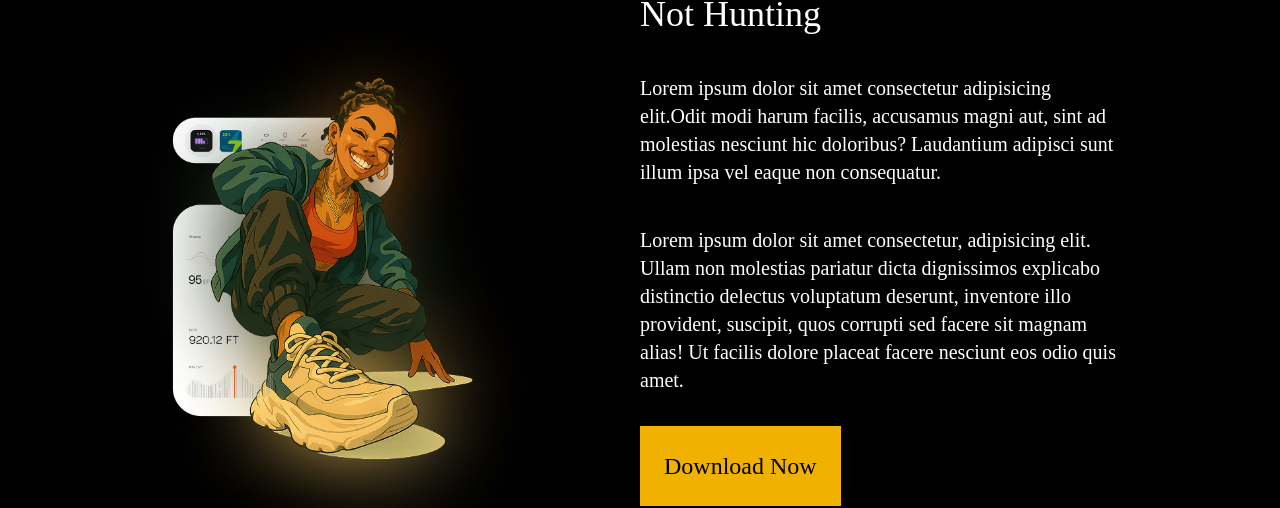
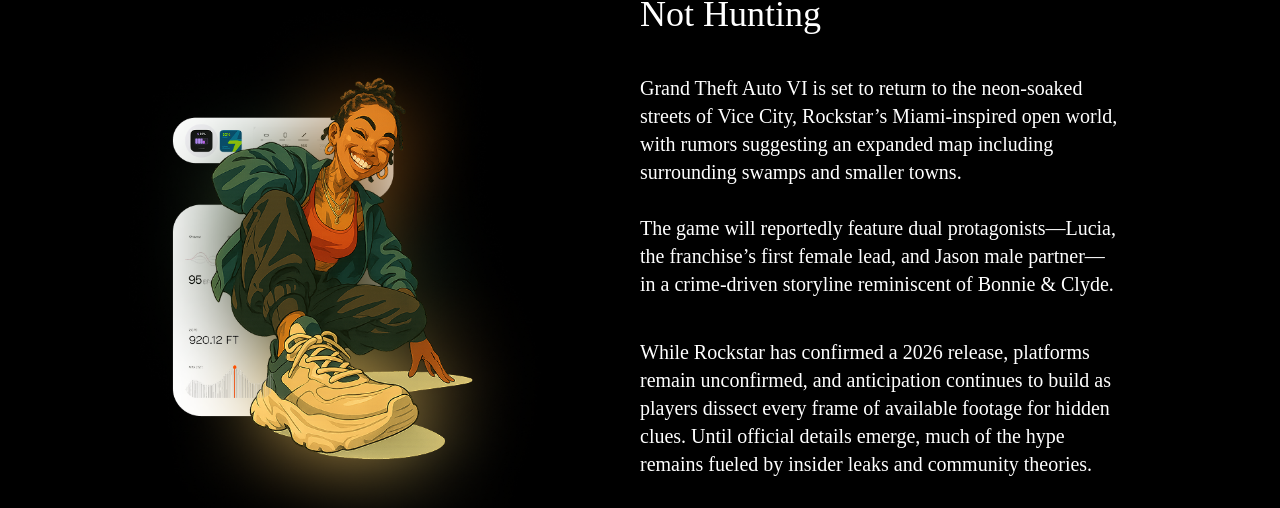
Before and after one commit to PriyanshuSingh10114/GTA-VI-Web, a React (Vite) app: page / in a window 1280 px wide. Shown: the part 926-1434 px from the top of the page. Built offline with nearby package versions, Linux system fonts and the light colour scheme; a web font is replaced by a local one.

Commit message:
fix: removed @tailwindcss/vite and updated vite config

```diff
--- a/package.json
+++ b/package.json
@@ -16,6 +16,7 @@
   },
   "devDependencies": {
     "@eslint/js": "^9.25.0",
+    "@tailwindcss/vite": "^4.1.11",
     "@types/react": "^19.1.2",
     "@types/react-dom": "^19.1.2",
     "@vitejs/plugin-react": "^4.4.1",
@@ -24,8 +25,8 @@
     "eslint-plugin-react-hooks": "^5.2.0",
     "eslint-plugin-react-refresh": "^0.4.19",
     "globals": "^16.0.0",
-    "postcss": "^8.5.3",
-    "tailwindcss": "^4.1.7",
+    "postcss": "^8.5.6",
+    "tailwindcss": "^4.1.11",
     "vite": "^6.3.5"
   }
 }
--- a/src/App.jsx
+++ b/src/App.jsx
@@ -170,14 +170,12 @@
             <h1 className='text-4xl'>Still Running,</h1>
             <h1 className='text-4xl'>Not Hunting</h1>
 
-            <p className='mt-10 text-xl font-[Helvetica_Now_Display]'>Lorem ipsum dolor sit amet consectetur adipisicing elit.Odit modi
-              harum facilis, accusamus magni aut, sint ad molestias
-              nesciunt hic doloribus? Laudantium adipisci sunt illum ipsa vel eaque non consequatur.
+            <p className='mt-10 text-xl font-[Helvetica_Now_Display]'>Grand Theft Auto VI is set to return to the neon-soaked streets of Vice City, Rockstar’s Miami-inspired open world, with rumors suggesting an expanded map including surrounding swamps and smaller towns.
+              <br />
+              <br />
+              The game will reportedly feature dual protagonists—Lucia, the franchise’s first female lead, and Jason male partner—in a crime-driven storyline reminiscent of Bonnie & Clyde.
             </p>
-            <p className='mt-10 text-xl font-[Helvetica_Now_Display]'>Lorem ipsum dolor sit amet consectetur, adipisicing elit. Ullam non molestias
-              pariatur dicta dignissimos explicabo distinctio delectus voluptatum deserunt,
-              inventore illo provident, suscipit, quos corrupti sed facere sit magnam alias!
-              Ut facilis dolore placeat facere nesciunt eos odio quis amet.
+            <p className='mt-10 text-xl font-[Helvetica_Now_Display]'>While Rockstar has confirmed a 2026 release, platforms remain unconfirmed, and anticipation continues to build as players dissect every frame of available footage for hidden clues. Until official details emerge, much of the hype remains fueled by insider leaks and community theories.
             </p>
             <a href="https://www.rockstargames.com/" target="_blank" rel="">
             <button className="bg-yellow-500 absolute px-6 py-6 text-2xl text-black mt-8">
--- a/src/index.css
+++ b/src/index.css
@@ -1,4 +1,7 @@
 @import "tailwindcss";
+/* @tailwind base;
+@tailwind components;
+@tailwind utilities; */
 
 @font-face {
     font-family: "pricedown";
--- a/vite.config.js
+++ b/vite.config.js
@@ -4,7 +4,7 @@
 
 // https://vite.dev/config/
 export default defineConfig({
-  plugins: [react()],
+  plugins: [react(),tailwindcss()],
   server:{
     host: true,
     port: 5173,
```
Also changed, not shown: 1 other file (tests, documents, lock files or other folders).
